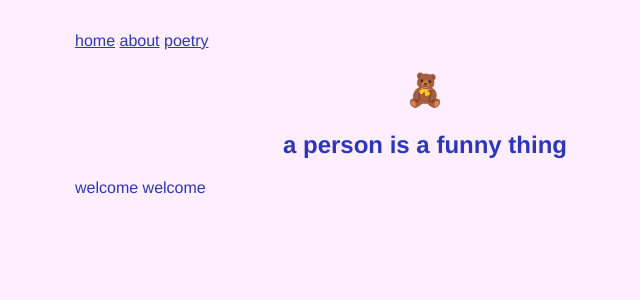
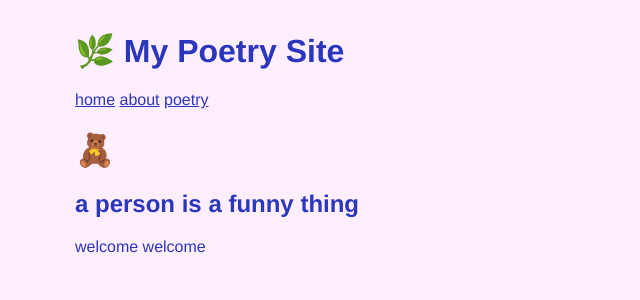
Before and after one commit to loladekhuijzen/loladekhuijzen.github.io, a Jekyll site: the page built from index.md, in a window 1280 px wide. Shown: the top 300 px of the page, without its empty margins (215-855 px from the left). Built offline with Jekyll 4.4.1, drawn with Linux system fonts in a browser that asks for light colours.

Commit message:
Update default.html

```diff
--- a/_layouts/default.html
+++ b/_layouts/default.html
@@ -41,30 +41,24 @@
       height: 50px;
       object-fit: contain;
     }
-    h1 {
-      text-align: center;
-      /* margin-bottom: 1em; */
-    }
-    h2 {
-      text-align: center;
-      /* margin-bottom: 1em; */
-    }
   </style>
 </head>
 <body>
+    <header>
+    <h1>🌿 My Poetry Site</h1>
     <nav>
       <a href="/">home</a>
       <a href="/about">about</a>
       <a href="/poetry">poetry</a>
     </nav>
+    <h1>🧸</h1>
+    <h2>a person is a funny thing</h2>
+  </header>
 
   <!-- {% if page.icon %}
     <img src="{{ page.icon }}" alt="Icon" class="icon" />
   {% endif %} -->
 
-  	<h1>🧸</h1>
-    <h2>a person is a funny thing</h2>
-
     {{ content }}
 
 </body>
```
Lines whose indentation alone changed are shown as unchanged.
